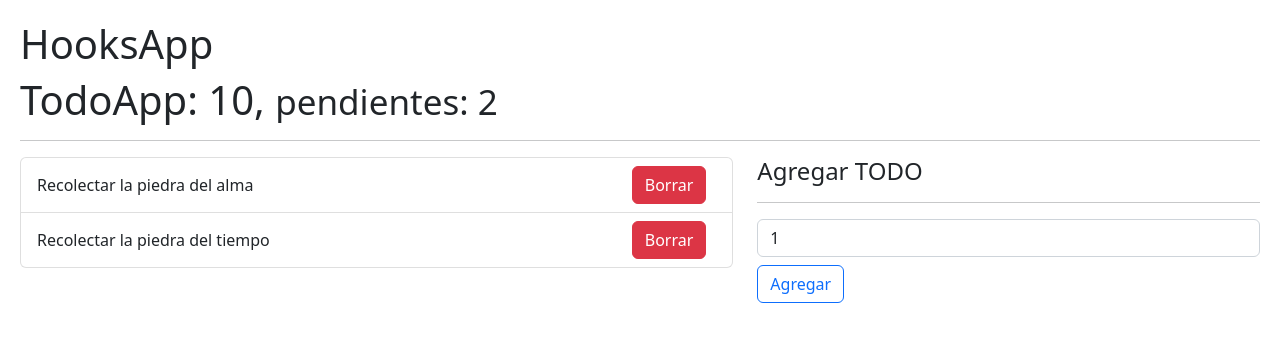
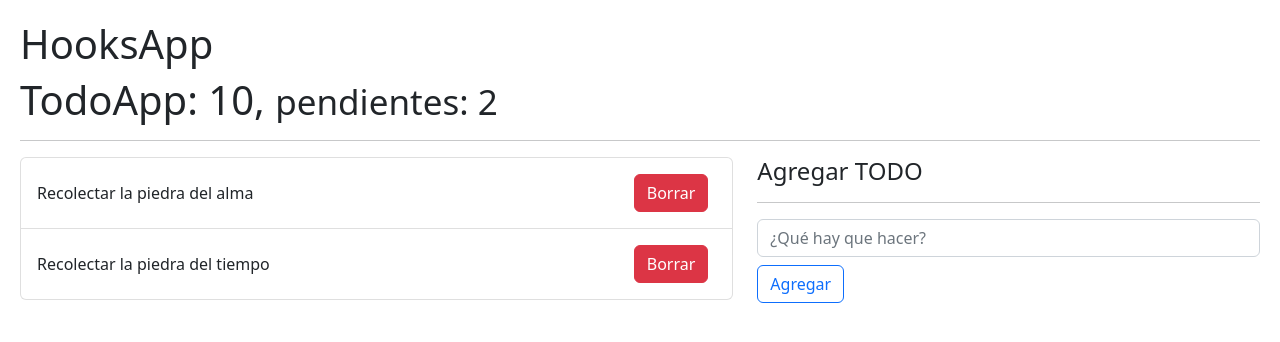
Before and after one commit to Isradeveloper/hook-app, a React (Vite) app: page / in a window 1280 px wide. Shown: the top 342 px of the page. Built offline with nearby package versions, Linux system fonts and the light colour scheme.

Commit message:
Insercción terminada

```diff
--- a/src/08-useReducer/TodoApp.jsx
+++ b/src/08-useReducer/TodoApp.jsx
@@ -16,7 +16,6 @@ const initialState = [
     description: 'Recolectar la piedra del tiempo',
     done: false
   }
-
 ]
 
 export const TodoApp = () => {
@@ -24,7 +23,12 @@ export const TodoApp = () => {
   const [todos, dispatch] = useReducer(todoReducer, initialState)
 
   const handleNewTodo = (todo) => {
-    console.log({ todo })
+    const action = {
+      type: '[TODO] Add Todo',
+      payload: todo
+    }
+
+    dispatch(action)
   }
 
   return (
@@ -41,7 +45,7 @@ export const TodoApp = () => {
         <div className='col-5'>
           <h4>Agregar TODO</h4>
           <hr />
-          <TodoAdd onNewTodo={handleNewTodo} />
+          <TodoAdd onNewTodo={(newTodo) => handleNewTodo(newTodo)} />
         </div>
       </div>
     </>
--- a/src/08-useReducer/components/TodoAdd.jsx
+++ b/src/08-useReducer/components/TodoAdd.jsx
@@ -2,12 +2,12 @@ import { useForm } from '../../hooks/useForm'
 
 export const TodoAdd = ({ onNewTodo }) => {
   const { description, onInputChange, onResetForm } = useForm({
-    value: 3, description: '1'
+    description: ''
   })
 
   const onFormSubmit = (event) => {
     event.preventDefault()
-    if (description.length === 1) return
+    if (description.length <= 1) return
 
     const newTodo = {
       id: new Date().getTime(),
--- a/src/08-useReducer/components/TodoItem.jsx
+++ b/src/08-useReducer/components/TodoItem.jsx
@@ -3,7 +3,7 @@ export const TodoItem = ({ id, description, done }) => {
   return (
     <li className='list-group-item d-flex justify-content-between align-items-center' key={id}>
       {description}
-      <button className='btn btn-danger'>Borrar</button>
+      <button className='btn btn-danger m-2'>Borrar</button>
     </li>
   )
 }
--- a/src/08-useReducer/components/TodoList.jsx
+++ b/src/08-useReducer/components/TodoList.jsx
@@ -1,8 +1,6 @@
 import { TodoItem } from './TodoItem'
 
 export const TodoList = ({ arreglo }) => {
-  console.log(arreglo)
-
   return (
     <ul className='list-group'>
       {
--- a/src/08-useReducer/todoReducer.js
+++ b/src/08-useReducer/todoReducer.js
@@ -2,10 +2,11 @@
 
 export const todoReducer = (initialState = [], action) => {
 
+  // Siempre debe retornar un state
   switch (action.type) {
 
-    case 'ABC':
-      throw new Error('Action.type = ABC no está implementada')
+    case '[TODO] Add Todo':
+      return [...initialState, action.payload]
 
     default:
       return initialState
```
